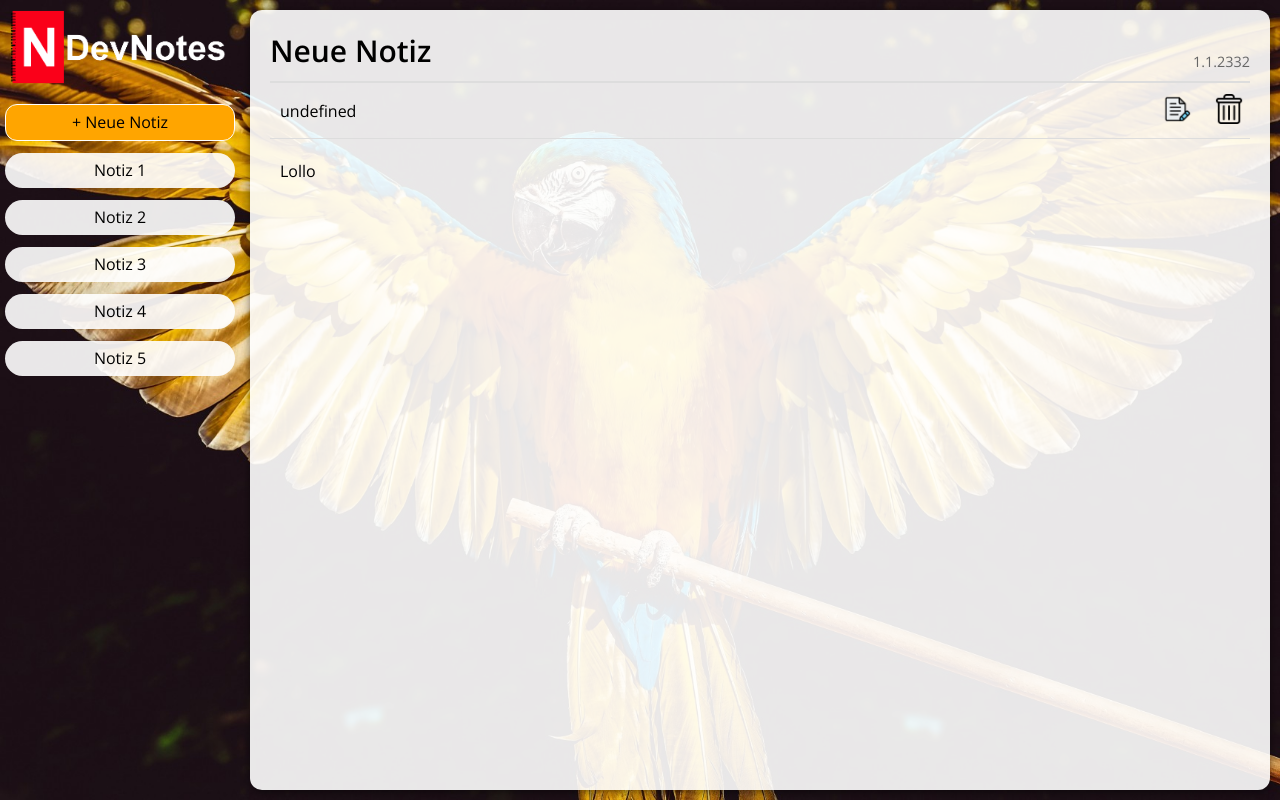
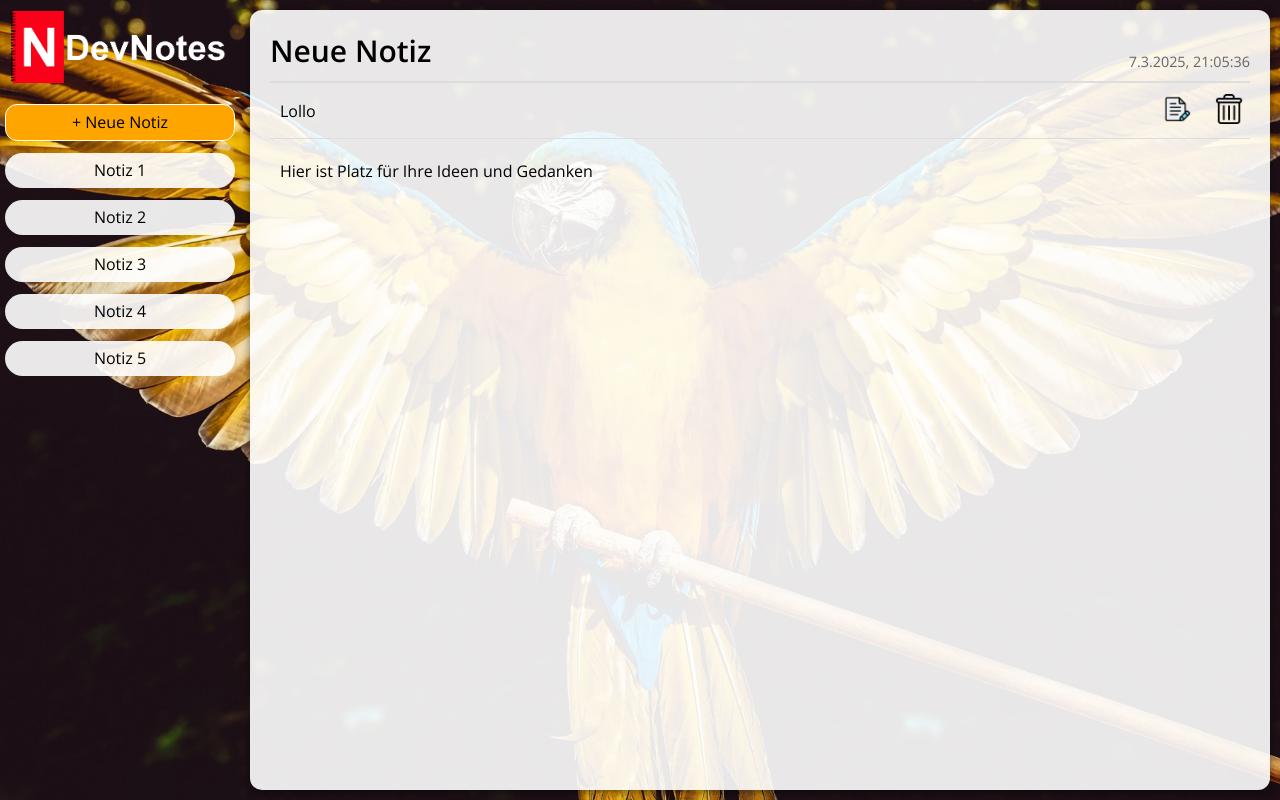
Before and after one commit to RandomCad/DevOps, a website: page papagei/index.html in a window 1280 px wide. Drawn offline with nearby package versions, Linux system fonts and the light colour scheme.

Commit message:
unsere Zeit ist gekommen

```diff
--- a/papagei/examples/example.json
+++ b/papagei/examples/example.json
@@ -1,6 +1,6 @@
 {
     "title":"Notiz 1",
-    "date":"28.02.2025",
+    "date":"2025-03-07T20:50:07.232Z",
     "author":"dodo 🦤",
     "content":"Krah, ich bin eine Notiz, krah, krah"
 }
--- a/papagei/index.html
+++ b/papagei/index.html
@@ -25,7 +25,7 @@
         <main class="note_main">
             <div class="note_main_header">
                 <h1 class="note_main_title"></h1>
-                <time class="note_main_date">1.1.2332</time>
+                <time class="note_main_date"></time>
             </div>
             <div class="note_main_second_header">
                 <div class="note_main_author"></div>
--- a/papagei/index.js
+++ b/papagei/index.js
@@ -73,12 +73,13 @@ function create_new_note() {
     console.log("Create new note");
 
     check_if_note_needs_to_be_saved();
-    open_note(0, 'Neue Notiz', 'Hier ist Platz für Ihre Ideen und Gedanken', 'Lollo');
+    let now = new Date();
+    open_note(0, 'Neue Notiz', now.toISOString(), 'Hier ist Platz für Ihre Ideen und Gedanken', 'Lollo');
 }
 
 function open_note(note_id, title, date, content, author) {
     show_note_title(title);
-    show_note_author(date)
+    show_note_date(date)
     show_note_author(author);
     show_note_content(content);
     set_note_main_id(note_id);
@@ -88,9 +89,16 @@ function show_note_title(title) {
     var note_title = document.getElementsByClassName("note_main_title")[0];
     note_title.innerHTML = title;
 }
-function show_note_date(date) {
+function show_note_date(date_str) {
+    /**
+     * @param {string} date_str - ISO 8601-format "2025-03-07T20:50:07.232Z"
+     */
     var note_date = document.getElementsByClassName("note_main_date")[0];
-    note_date.innerHTML = date;
+    const date = new Date(date_str);
+    const formattedDateTime = date.toLocaleString('de-DE');
+
+    note_date.textContent = formattedDateTime;
+    note_date.setAttribute("datetime", date_str);
 }
 function show_note_author(author) {
     var note_author = document.getElementsByClassName("note_main_author")[0];
@@ -241,6 +249,10 @@ function show_error_and_reload(message = "Ein Fehler ist aufgetreten! Seite neu
     }
 }
 
+function get_time_and_day() {
+
+}
+
 
 // example functions
 
```
